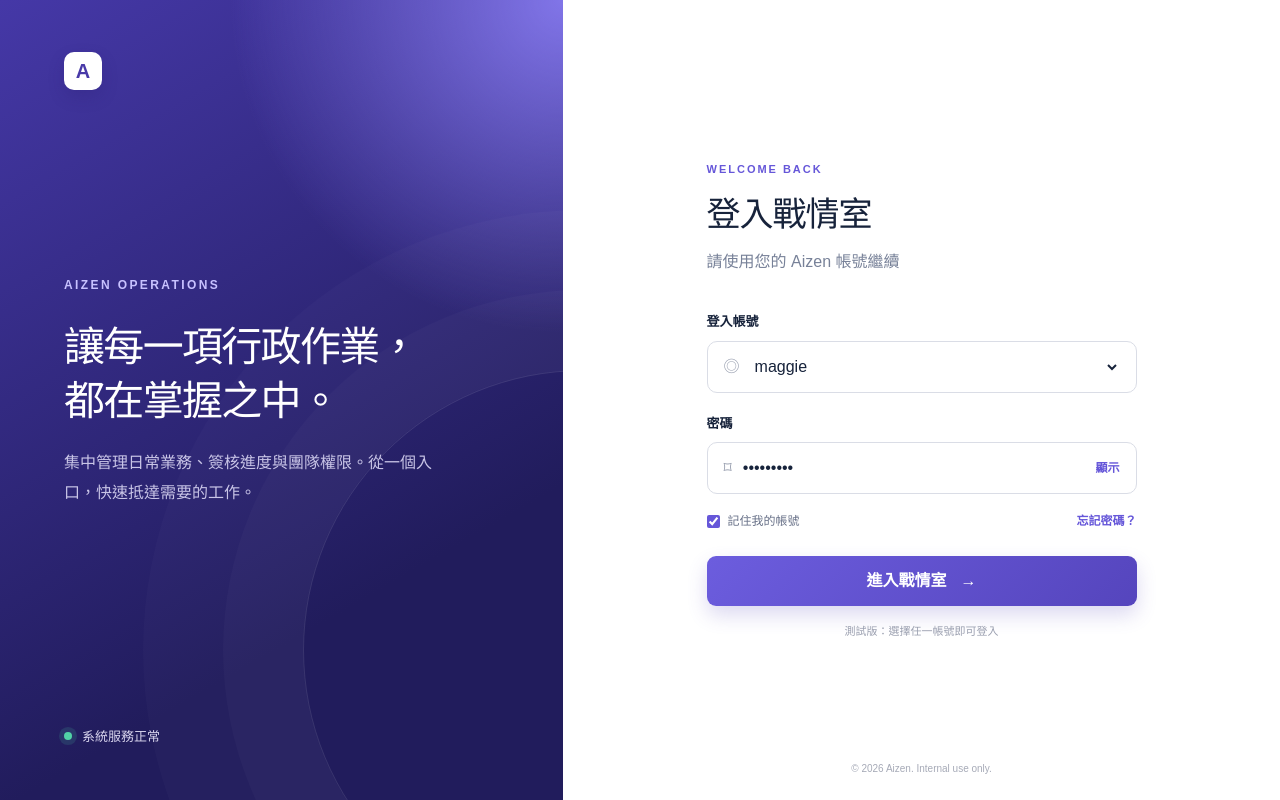
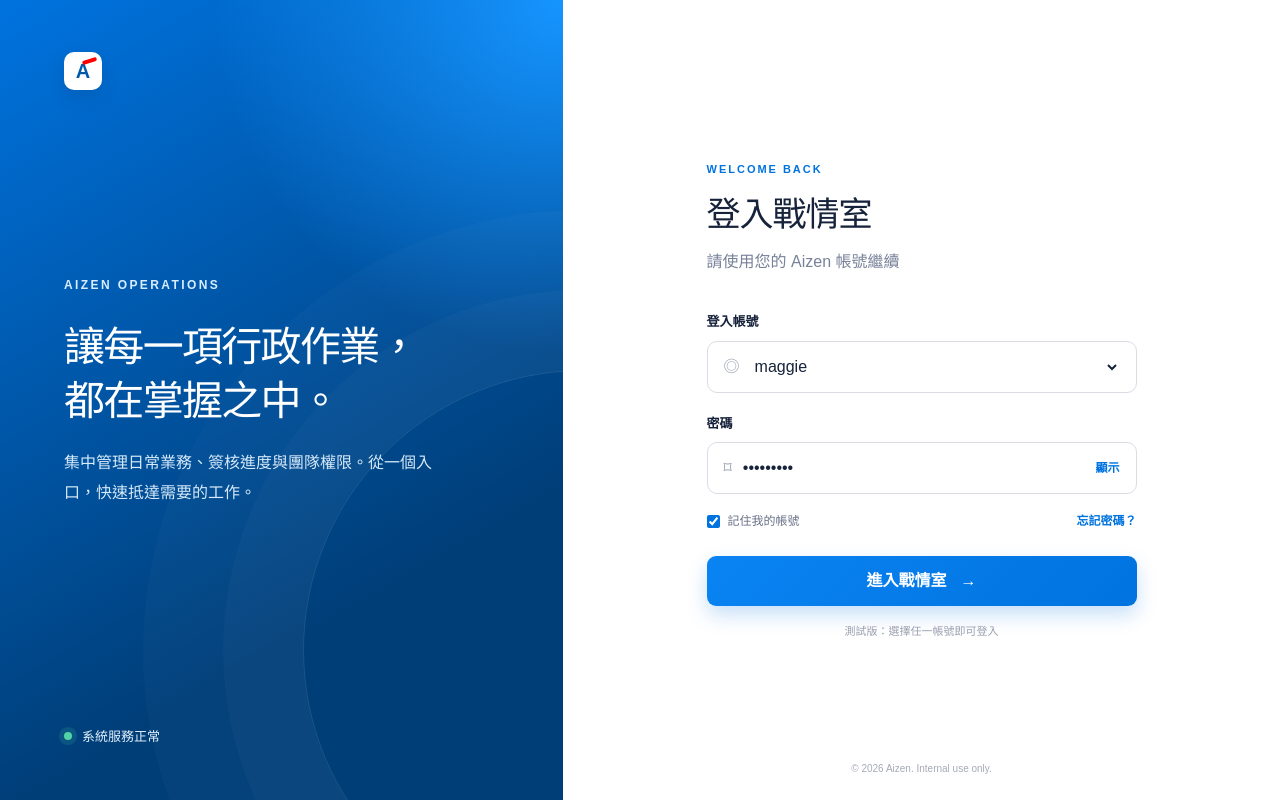
Before and after one commit to jerry950826/aizen-war-room, a Next.js app: page / in a window 1280 px wide. Built offline with nearby package versions, Linux system fonts and the light colour scheme.

Commit message:
Align dashboard with Aizen brand colors

```diff
--- a/app/globals.css
+++ b/app/globals.css
@@ -4,28 +4,30 @@
   --ink: #17233b;
   --muted: #778198;
   --line: #e7e9ef;
-  --purple: #6657d9;
-  --purple-dark: #493aa8;
-  --paper: #f6f7fb;
+  --purple: #0073df;
+  --purple-dark: #005aa9;
+  --red: #ff0000;
+  --paper: #f5f8fb;
   --white: #fff;
 }
 
 * { box-sizing: border-box; }
 html, body { margin: 0; min-height: 100%; }
-body { color: var(--ink); background: var(--paper); font-family: Arial, "Noto Sans TC", sans-serif; }
+body { color: var(--ink); background: var(--paper); font-family: "GenSenRounded TW", "Noto Sans TC", "Arial Rounded MT Bold", Arial, sans-serif; }
 button, input, select { font: inherit; }
 button { color: inherit; }
 
 .login-page { min-height: 100vh; display: grid; grid-template-columns: 44% 56%; background: white; }
-.login-brand { position: relative; overflow: hidden; min-height: 100vh; padding: 54px 64px; color: white; background: radial-gradient(circle at 100% 0, #8175e8 0, transparent 34%), linear-gradient(150deg, #4538a7, #211c5c 72%); display: flex; flex-direction: column; justify-content: space-between; }
+.login-brand { position: relative; overflow: hidden; min-height: 100vh; padding: 54px 64px; color: white; background: radial-gradient(circle at 100% 0, #1695ff 0, transparent 36%), linear-gradient(150deg, #0073df, #003e78 72%); display: flex; flex-direction: column; justify-content: space-between; }
 .login-brand::before { content: ""; position: absolute; width: 560px; height: 560px; right: -300px; bottom: -130px; border: 1px solid rgba(255,255,255,.11); border-radius: 50%; box-shadow: 0 0 0 80px rgba(255,255,255,.025), 0 0 0 160px rgba(255,255,255,.02); }
-.brand-mark { width: 38px; height: 38px; display: grid; place-items: center; color: white; background: linear-gradient(145deg, #7568e6, #4f42b8); border-radius: 10px; font-weight: 900; font-size: 20px; box-shadow: 0 7px 16px rgba(40,31,112,.24); }
+.brand-mark { position: relative; width: 38px; height: 38px; display: grid; place-items: center; color: #0073df; background: white; border-radius: 10px; font-weight: 900; font-size: 20px; box-shadow: 0 7px 16px rgba(0,67,128,.24); }
+.brand-mark::after { content: ""; position: absolute; width: 15px; height: 4px; border-radius: 4px; background: var(--red); top: 7px; right: 5px; transform: rotate(-18deg); }
 .brand-mark.large { position: absolute; top: 52px; left: 64px; background: white; color: var(--purple-dark); }
 .brand-copy { position: relative; z-index: 1; max-width: 430px; margin-top: auto; margin-bottom: auto; }
-.brand-copy > span { font-size: 12px; font-weight: 800; letter-spacing: .2em; color: #c8c2ff; }
+.brand-copy > span { font-size: 12px; font-weight: 800; letter-spacing: .2em; color: #d8edff; }
 .brand-copy h1 { margin: 24px 0 20px; font-size: clamp(35px, 3.2vw, 54px); line-height: 1.32; letter-spacing: -.04em; }
-.brand-copy p { max-width: 385px; color: #c9c5e7; font-size: 16px; line-height: 1.9; }
-.brand-foot { position: relative; z-index: 1; display: flex; align-items: center; gap: 10px; font-size: 13px; color: #d8d4ed; }
+.brand-copy p { max-width: 385px; color: #d6eafa; font-size: 16px; line-height: 1.9; }
+.brand-foot { position: relative; z-index: 1; display: flex; align-items: center; gap: 10px; font-size: 13px; color: #e1f0fb; }
 .pulse-dot { width: 8px; height: 8px; border-radius: 50%; background: #51d3a6; box-shadow: 0 0 0 5px rgba(81,211,166,.14); display: inline-block; }
 .login-panel { min-height: 100vh; display: flex; flex-direction: column; justify-content: center; align-items: center; padding: 60px 8%; }
 .login-card { width: 100%; max-width: 430px; }
@@ -36,7 +38,7 @@ button { color: inherit; }
 .login-card .muted { margin: 10px 0 38px; }
 .login-card > label { display: block; margin: 21px 0 9px; font-size: 13px; font-weight: 700; }
 .field { height: 52px; border: 1px solid #dadde6; border-radius: 10px; display: flex; align-items: center; padding: 0 16px; gap: 11px; transition: .2s; }
-.field:focus-within { border-color: var(--purple); box-shadow: 0 0 0 3px rgba(102,87,217,.1); }
+.field:focus-within { border-color: var(--purple); box-shadow: 0 0 0 3px rgba(0,115,223,.1); }
 .field > span { color: #939aab; }
 .field input, .field select { flex: 1; height: 100%; border: 0; outline: 0; background: transparent; color: var(--ink); }
 .field select { cursor: pointer; }
@@ -44,33 +46,34 @@ button { color: inherit; }
 .login-options { margin: 18px 0 26px; display: flex; align-items: center; justify-content: space-between; font-size: 12px; }
 .remember { display: flex; gap: 8px; align-items: center; color: #687188; }
 .remember input { accent-color: var(--purple); }
-.primary-button { height: 50px; border: 0; border-radius: 9px; padding: 0 22px; background: linear-gradient(135deg, #6c5dde, #5545bd); color: white; font-weight: 800; cursor: pointer; box-shadow: 0 9px 20px rgba(80,65,184,.2); display: inline-flex; justify-content: center; align-items: center; gap: 14px; transition: transform .2s, box-shadow .2s; }
-.primary-button:hover { transform: translateY(-1px); box-shadow: 0 12px 24px rgba(80,65,184,.28); }
+.primary-button { height: 50px; border: 0; border-radius: 9px; padding: 0 22px; background: linear-gradient(135deg, #0a84f3, #0073df); color: white; font-weight: 800; cursor: pointer; box-shadow: 0 9px 20px rgba(0,115,223,.22); display: inline-flex; justify-content: center; align-items: center; gap: 14px; transition: transform .2s, box-shadow .2s; }
+.primary-button:hover { transform: translateY(-1px); box-shadow: 0 12px 24px rgba(0,115,223,.3); }
 .login-card > .primary-button { width: 100%; }
 .demo-hint { text-align: center; color: #9a9faf; font-size: 11px; margin-top: 17px; }
 .login-panel footer { position: absolute; bottom: 24px; color: #a6aab7; font-size: 10px; }
 
 .app-shell { min-height: 100vh; display: grid; grid-template-columns: 238px 1fr; }
-.sidebar { position: fixed; inset: 0 auto 0 0; width: 238px; background: #1d1a47; color: white; display: flex; flex-direction: column; z-index: 3; }
+.sidebar { position: fixed; inset: 0 auto 0 0; width: 238px; background: #07365f; color: white; display: flex; flex-direction: column; z-index: 3; }
 .side-brand { height: 90px; display: flex; gap: 13px; align-items: center; padding: 0 28px; border: 0; background: transparent; color: white; cursor: pointer; font-size: 17px; letter-spacing: .12em; }
 .sidebar nav { padding: 22px 14px; }
-.sidebar nav p { margin: 16px 14px 9px; color: #716c9c; font-size: 9px; font-weight: 800; letter-spacing: .17em; }
-.sidebar nav button { width: 100%; height: 45px; padding: 0 14px; display: flex; align-items: center; gap: 13px; border: 0; border-radius: 8px; background: transparent; color: #aaa6c9; cursor: pointer; text-align: left; font-size: 13px; }
+.sidebar nav p { margin: 16px 14px 9px; color: #6f9abb; font-size: 9px; font-weight: 800; letter-spacing: .17em; }
+.sidebar nav button { width: 100%; height: 45px; padding: 0 14px; display: flex; align-items: center; gap: 13px; border: 0; border-radius: 8px; background: transparent; color: #b7d1e5; cursor: pointer; text-align: left; font-size: 13px; }
 .sidebar nav button span { width: 21px; text-align: center; font-size: 18px; }
-.sidebar nav button:hover, .sidebar nav button.active { background: #302b68; color: white; }
-.sidebar-bottom { margin-top: auto; min-height: 82px; border-top: 1px solid #312d5c; display: flex; align-items: center; padding: 18px 18px; gap: 8px; }
+.sidebar nav button:hover, .sidebar nav button.active { background: #0073df; color: white; }
+.sidebar nav button.active { box-shadow: inset 3px 0 0 var(--red); }
+.sidebar-bottom { margin-top: auto; min-height: 82px; border-top: 1px solid #24577f; display: flex; align-items: center; padding: 18px 18px; gap: 8px; }
 .user-chip { display: flex; align-items: center; gap: 10px; flex: 1; min-width: 0; }
-.avatar, .admin-name i { width: 35px; height: 35px; border-radius: 9px; display: grid; place-items: center; background: #6a5dd6; color: white; font-style: normal; font-weight: 800; }
+.avatar, .admin-name i { width: 35px; height: 35px; border-radius: 9px; display: grid; place-items: center; background: #0073df; color: white; font-style: normal; font-weight: 800; }
 .user-chip b { display: block; font-size: 12px; }
-.user-chip span { display: block; color: #8580ac; font-size: 9px; margin-top: 3px; }
-.logout { border: 0; background: transparent; color: #8680ac; cursor: pointer; font-size: 19px; }
+.user-chip span { display: block; color: #83aac8; font-size: 9px; margin-top: 3px; }
+.logout { border: 0; background: transparent; color: #83aac8; cursor: pointer; font-size: 19px; }
 .content { grid-column: 2; min-width: 0; }
 .topbar { height: 70px; background: white; border-bottom: 1px solid var(--line); padding: 0 42px; display: flex; justify-content: space-between; align-items: center; }
 .breadcrumb { color: #9a9faf; font-size: 10px; letter-spacing: .1em; }
 .top-actions { display: flex; align-items: center; gap: 22px; }
 .date { font-size: 11px; color: #7e8697; }
 .icon-button { position: relative; border: 0; background: transparent; font-size: 20px; cursor: pointer; }
-.icon-button i { position: absolute; width: 6px; height: 6px; background: #df654d; border: 2px solid white; border-radius: 50%; top: 1px; right: 0; }
+.icon-button i { position: absolute; width: 6px; height: 6px; background: var(--red); border: 2px solid white; border-radius: 50%; top: 1px; right: 0; }
 .page { max-width: 1240px; margin: 0 auto; padding: 48px 48px 70px; }
 .page-heading { display: flex; justify-content: space-between; align-items: flex-start; margin-bottom: 35px; }
 .page-heading h1 { margin: 0; font-size: 31px; letter-spacing: -.035em; }
@@ -85,7 +88,7 @@ button { color: inherit; }
 .progress-block { position: relative; }
 .progress-block > b { position: absolute; right: 28px; top: 17px; font-size: 16px; }
 .progress { height: 6px; background: #ececf4; border-radius: 10px; overflow: hidden; margin-top: 22px; }
-.progress i { display: block; height: 100%; width: 78%; background: linear-gradient(90deg, #6c5dde, #9287eb); border-radius: 10px; }
+.progress i { display: block; height: 100%; width: 78%; background: linear-gradient(90deg, #0073df, #4da8f7); border-radius: 10px; }
 .section-title { display: flex; justify-content: space-between; align-items: end; margin-bottom: 17px; }
 .section-title h2 { margin: 0; font-size: 18px; }
 .section-title p { margin: 6px 0 0; font-size: 11px; color: var(--muted); }
@@ -106,12 +109,12 @@ button { color: inherit; }
 .narrow-page { max-width: 820px; margin-left: 8%; }
 .settings-card, .permission-card { background: white; border: 1px solid var(--line); border-radius: 14px; box-shadow: 0 12px 35px rgba(28,35,67,.05); }
 .settings-card { padding: 34px; display: grid; grid-template-columns: 52px 1fr; gap: 0 20px; }
-.settings-icon { grid-row: span 2; width: 52px; height: 52px; border-radius: 13px; background: #eeeafd; display: grid; place-items: center; color: var(--purple); font-size: 25px; }
+.settings-icon { grid-row: span 2; width: 52px; height: 52px; border-radius: 13px; background: #e9f4ff; display: grid; place-items: center; color: var(--purple); font-size: 25px; }
 .form-copy h2 { margin: 2px 0 7px; font-size: 18px; }
 .form-copy p { margin: 0 0 28px; font-size: 11px; }
 .settings-card > label { grid-column: 2; font-size: 12px; font-weight: 700; margin: 0 0 18px; }
 .settings-card input { display: block; width: 100%; height: 49px; margin-top: 8px; border: 1px solid #dfe1e8; border-radius: 8px; padding: 0 14px; outline: 0; }
-.settings-card input:focus { border-color: var(--purple); box-shadow: 0 0 0 3px rgba(102,87,217,.09); }
+.settings-card input:focus { border-color: var(--purple); box-shadow: 0 0 0 3px rgba(0,115,223,.09); }
 .form-actions { grid-column: 2; display: flex; justify-content: flex-end; gap: 10px; padding-top: 8px; }
 .secondary-button { height: 50px; padding: 0 24px; border: 1px solid var(--line); border-radius: 9px; background: white; cursor: pointer; }
 .save-button { min-width: 125px; }
@@ -133,10 +136,10 @@ button { color: inherit; }
 .switch span::before { content: ""; position: absolute; width: 16px; height: 16px; left: 3px; top: 3px; border-radius: 50%; background: white; box-shadow: 0 2px 5px rgba(0,0,0,.2); transition: .2s; }
 .switch input:checked + span { background: var(--purple); }
 .switch input:checked + span::before { transform: translateX(17px); }
-.count-badge { padding: 5px 9px; border-radius: 14px; background: #f0eefb; color: var(--purple); font-size: 10px; font-weight: 800; }
-.permission-note { margin: 21px 28px 25px; padding: 14px 16px; border-radius: 8px; background: #f5f3fd; display: flex; gap: 13px; color: #747990; font-size: 10px; line-height: 1.6; }
+.count-badge { padding: 5px 9px; border-radius: 14px; background: #e8f4ff; color: var(--purple); font-size: 10px; font-weight: 800; }
+.permission-note { margin: 21px 28px 25px; padding: 14px 16px; border-radius: 8px; background: #edf7ff; display: flex; gap: 13px; color: #64788b; font-size: 10px; line-height: 1.6; }
 .permission-note b { color: var(--purple); white-space: nowrap; }
-.toast { position: fixed; z-index: 10; right: 28px; bottom: 28px; padding: 14px 18px; border-radius: 10px; background: #232044; color: white; box-shadow: 0 12px 30px rgba(22,20,55,.25); font-size: 12px; display: flex; gap: 9px; align-items: center; }
+.toast { position: fixed; z-index: 10; right: 28px; bottom: 28px; padding: 14px 18px; border-radius: 10px; background: #07365f; color: white; box-shadow: 0 12px 30px rgba(0,54,103,.25); font-size: 12px; display: flex; gap: 9px; align-items: center; }
 .toast span { color: #64dfb3; }
 
 @media (max-width: 960px) {
--- a/app/page.tsx
+++ b/app/page.tsx
@@ -22,7 +22,7 @@ const services: Array<{
     description: "假單申請、簽核進度與年度假別餘額",
     metric: "06",
     metricLabel: "待簽核",
-    color: "#5968d8",
+    color: "#0073df",
     icon: "休",
   },
   {
@@ -32,7 +32,7 @@ const services: Array<{
     description: "費用申請、單據核銷與付款進度追蹤",
     metric: "12",
     metricLabel: "處理中",
-    color: "#cf713e",
+    color: "#ff0000",
     icon: "款",
   },
   {
@@ -42,7 +42,7 @@ const services: Array<{
     description: "講師排程、授課時數與合作狀態總覽",
     metric: "28",
     metricLabel: "本月場次",
-    color: "#2e8b78",
+    color: "#1685c5",
     icon: "講",
   },
 ];
```
Also changed, not shown: public/og.png, 1 other file (tests, documents, lock files or other folders).
